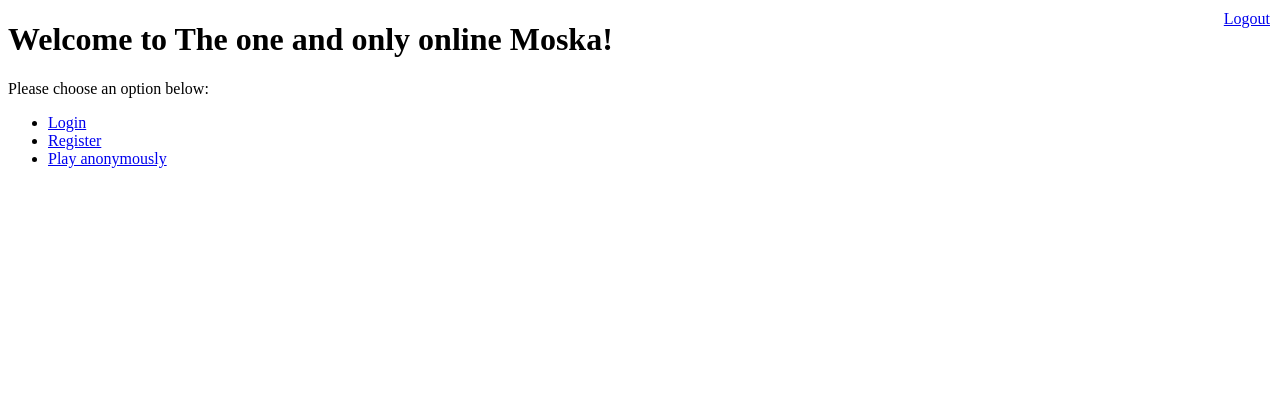
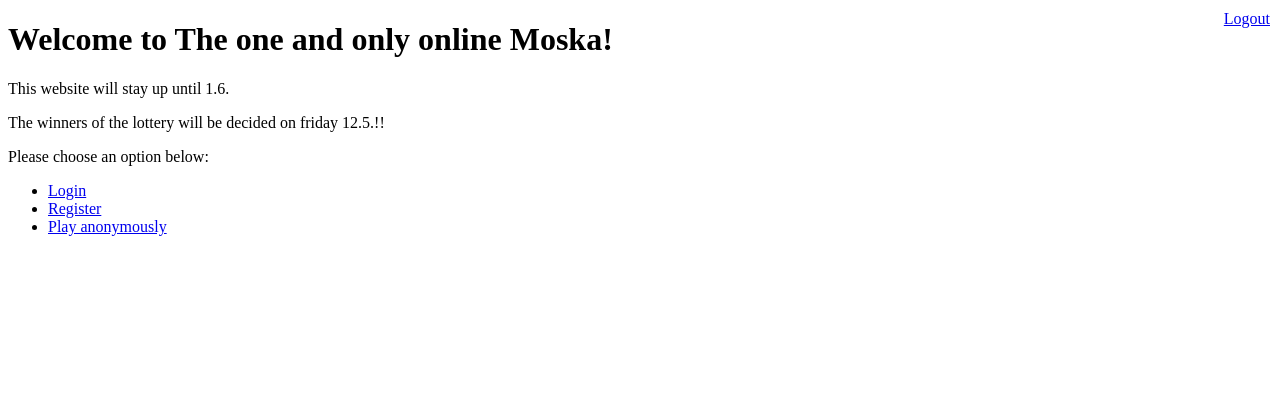
Before and after one commit to ilmari99/MoskaResearch, a Flask app: page / in a window 1280 px wide. Shown: the top 420 px of the page. Run offline with Flask 2, Linux system fonts and the light colour scheme; data that the repository does not hold is empty.

Commit message:
Added message about deadlines

```diff
--- a/templates/index.html
+++ b/templates/index.html
@@ -21,6 +21,8 @@
 <body>
     <a href="/logout" class="logout">Logout</a>
     <h1>Welcome to The one and only online Moska!</h1>
+    <p>This website will stay up until 1.6.</p>
+    <p>The winners of the lottery will be decided on friday 12.5.!!</p>
     <p>Please choose an option below:</p>
     <ul>
         <li><a href="/login">Login</a></li>
```
